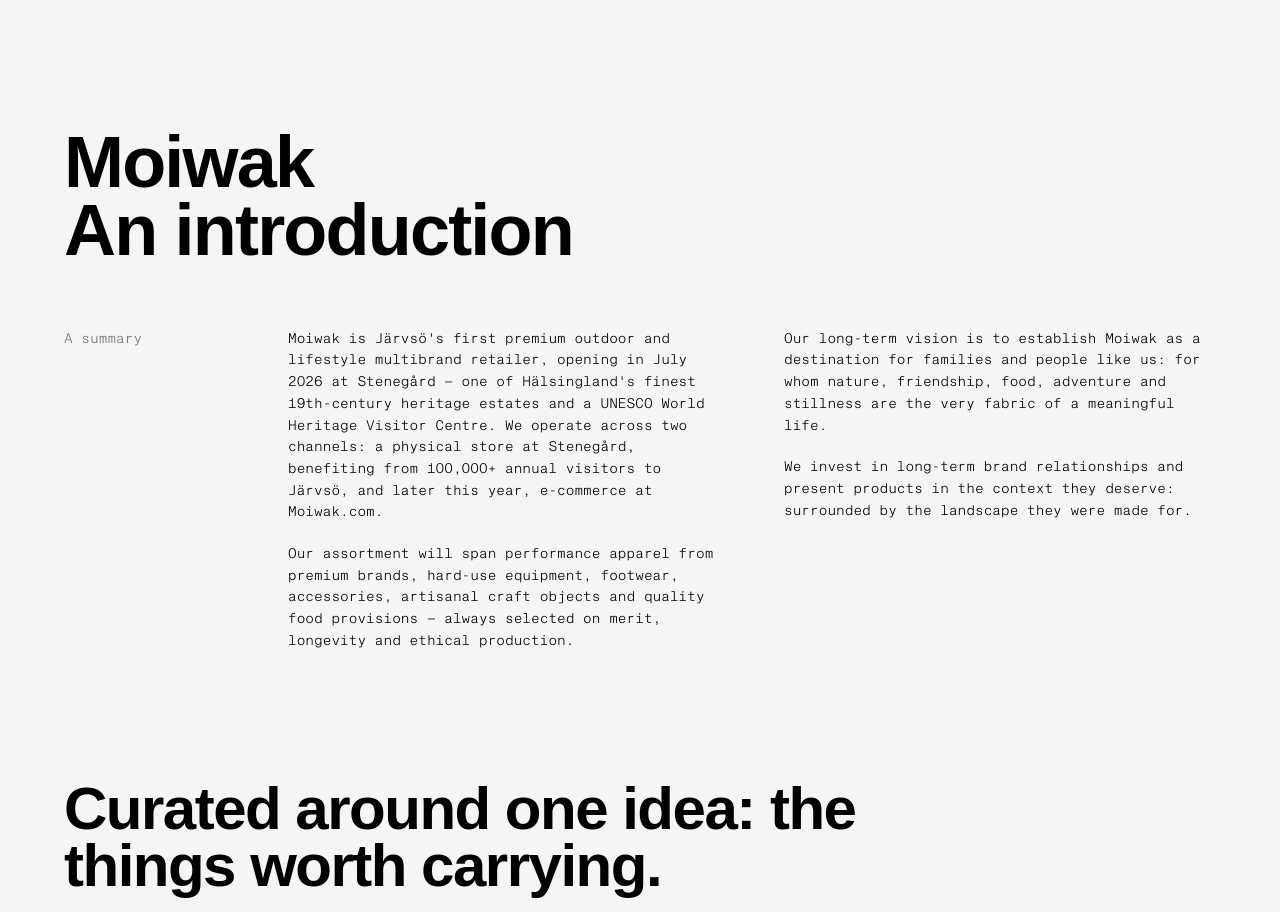
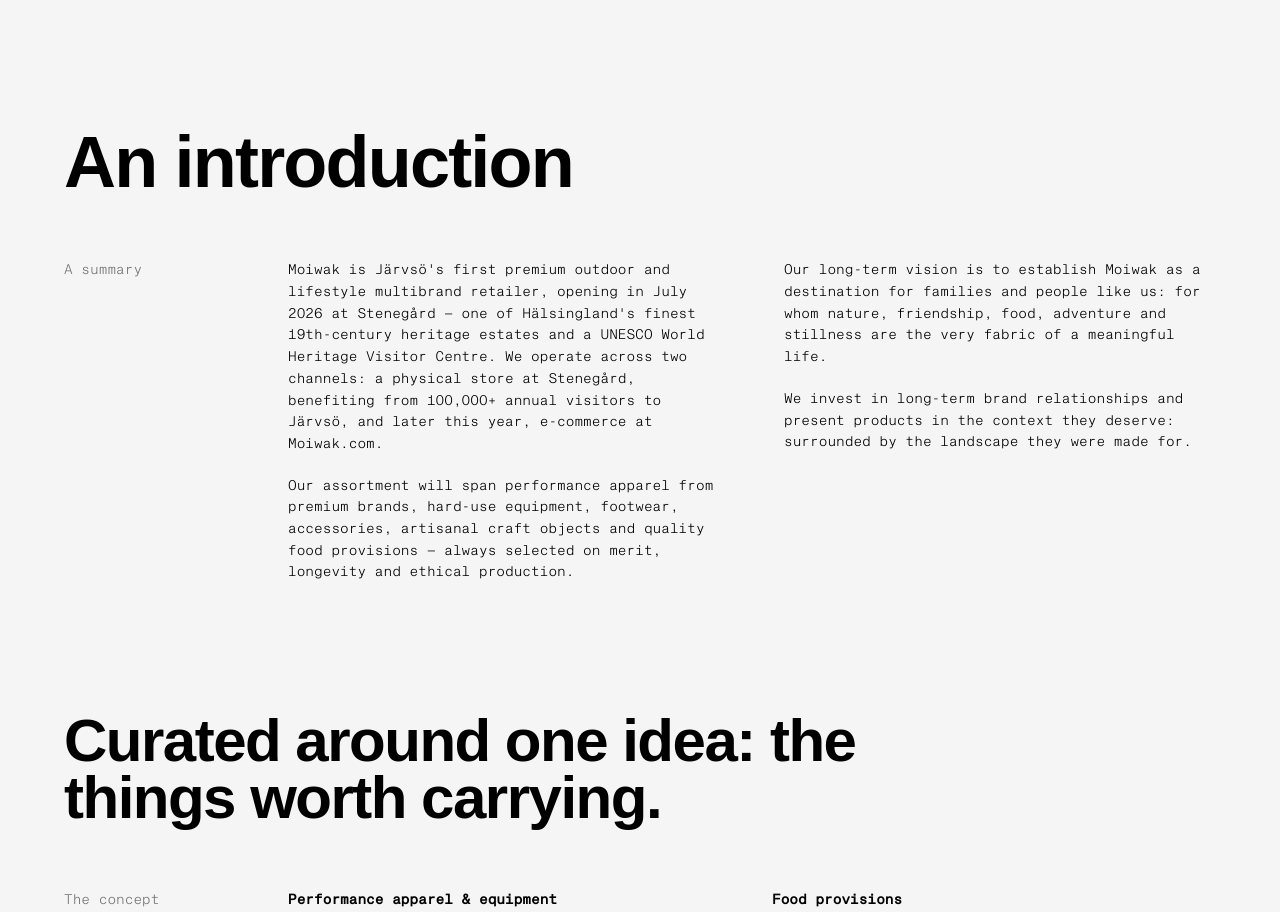
Before and after one commit to Moiwak/moiwak-marketing-site, a Next.js app: page / in a window 1280 px wide. Shown: the part 800-1712 px from the top of the page. Built offline with nearby package versions, Linux system fonts and the light colour scheme; a web font is replaced by a local one.

Commit message:
Drop Moiwak from About heading

```diff
--- a/app/page.tsx
+++ b/app/page.tsx
@@ -106,8 +106,6 @@ export default function Home() {
         >
           <div className="mx-auto max-w-6xl">
             <h2 className="font-sans text-5xl font-black leading-[0.95] tracking-tight text-black sm:text-6xl lg:text-7xl">
-              Moiwak
-              <br />
               An introduction
             </h2>
 
```
